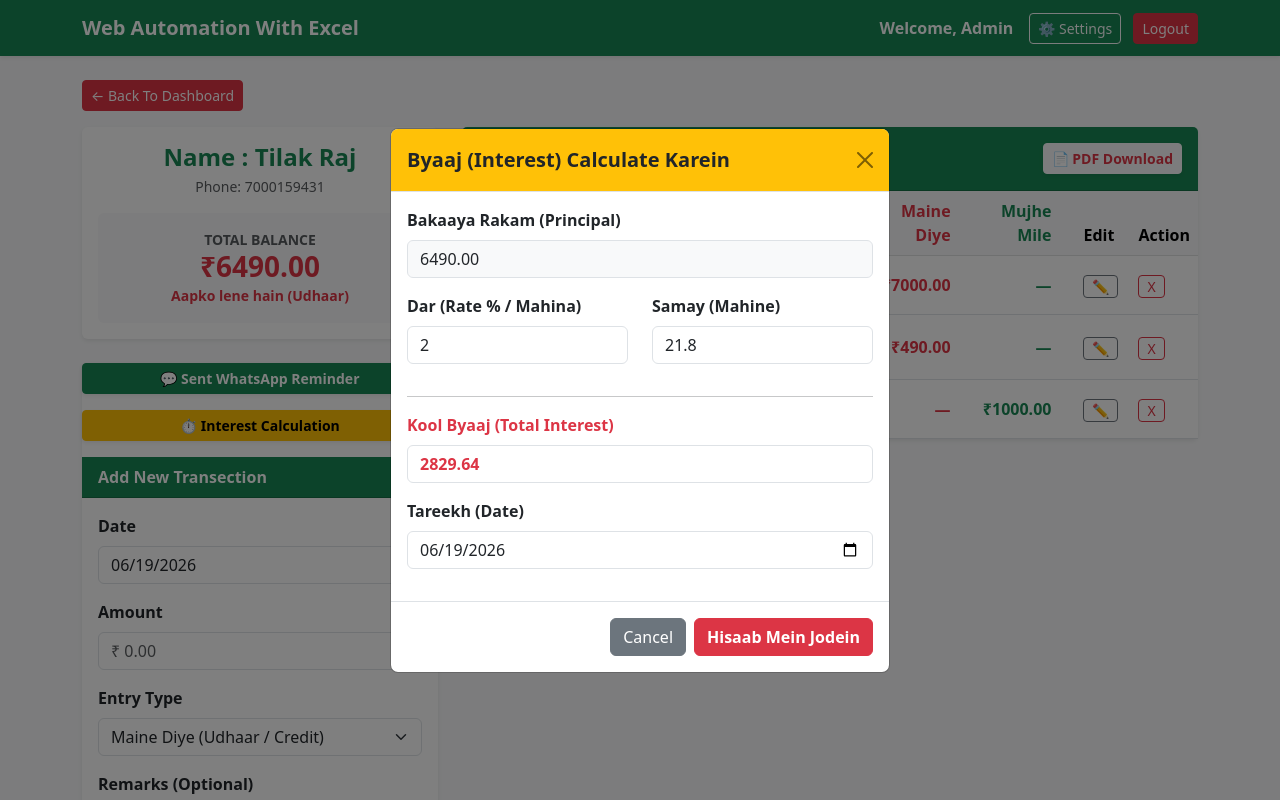
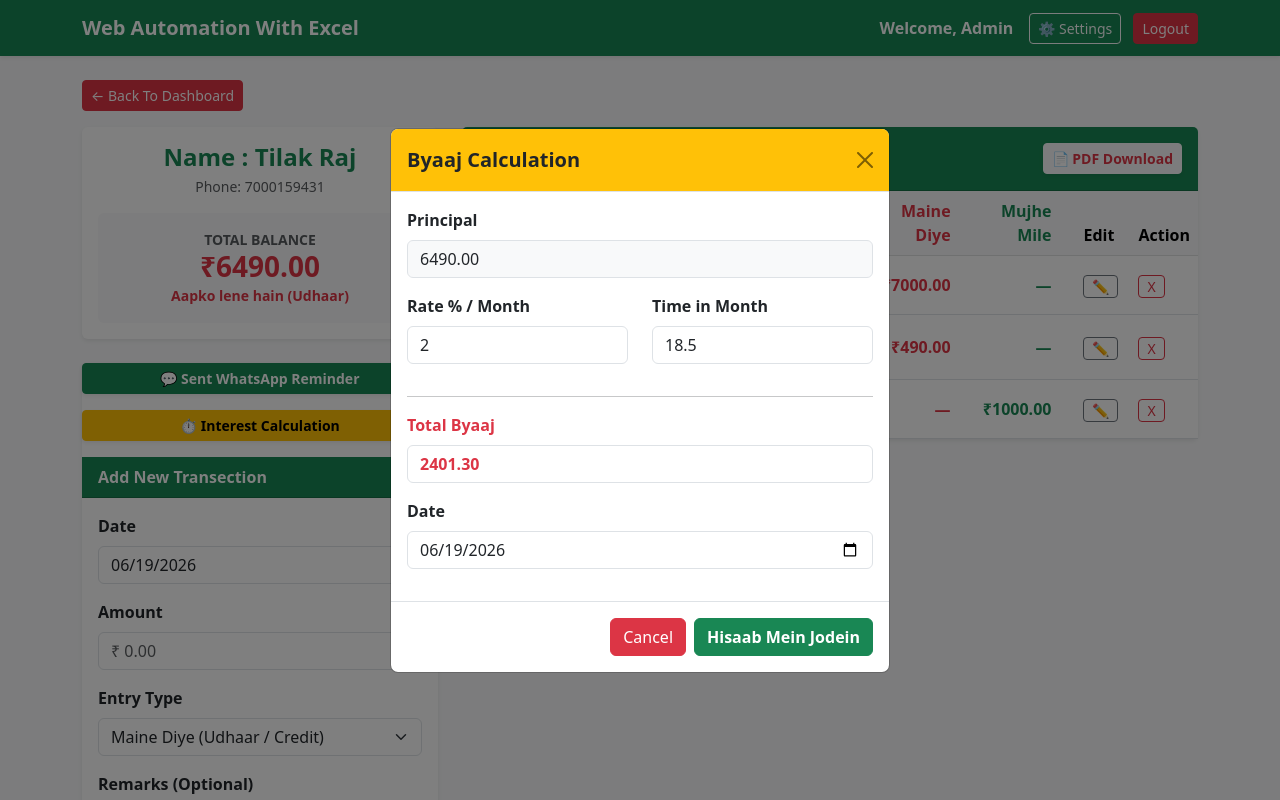
Before and after one commit to Dilip25825/web-automation-with-excel-khata, a Django app: page /customer/4/ in a window 1280 px wide, after a click on "⏱ Interest Calculation". Run offline with Django 5.2, Linux system fonts and the light colour scheme; a user stored in the database is signed in; data comes from the database, SQL or seed files in the repository; both versions use the stored data as it was after the commit; some libraries are stand-ins or nearby versions.

Commit message:
Update:Som CSS

```diff
--- a/khata/templates/khata/customer_detail.html
+++ b/khata/templates/khata/customer_detail.html
@@ -142,7 +142,7 @@
     <div class="modal-dialog modal-dialog-centered">
         <div class="modal-content">
             <div class="modal-header bg-warning">
-                <h5 class="modal-title fw-bold text-dark" id="interestModalLabel">Byaaj (Interest) Calculate Karein</h5>
+                <h5 class="modal-title fw-bold text-dark" id="interestModalLabel">Byaaj Calculation</h5>
                 <button type="button" class="btn-close" data-bs-dismiss="modal" aria-label="Close"></button>
 
             </div>
@@ -153,7 +153,7 @@
 
                     <!-- Principal Amount (Bakaaya Rakam) - Read Only -->
                     <div class="mb-3">
-                        <label class="form-label fw-semibold">Bakaaya Rakam (Principal)</label>
+                        <label class="form-label fw-semibold">Principal</label>
                         <input type="number" id="principalAmt" class="form-control bg-light"
                             value="{{ net_balance|stringformat:'.2f' }}" readonly>
                     </div>
@@ -161,7 +161,7 @@
                     <div class="row">
                         <!-- Rate per month -->
                         <div class="col-6 mb-3">
-                            <label class="form-label fw-semibold">Dar (Rate % / Mahina)</label>
+                            <label class="form-label fw-semibold">Rate % / Month</label>
                             <input type="number" step="0.01" name="rate" id="interestRate" class="form-control"
                                 placeholder="Jaise 2" required value="2">
                         </div>
@@ -169,7 +169,7 @@
 
                         <!-- Time in months -->
                         <div class="col-6 mb-3">
-                            <label class="form-label fw-semibold">Samay (Mahine)</label>
+                            <label class="form-label fw-semibold">Time in Month</label>
                             <!-- value me backend se calculated mahine aayenge, par ise manually badla (edit) bhi ja sakta hai -->
                             <input type="number" step="0.01" name="months" id="interestMonths" class="form-control"
                                 placeholder="Kitne mahine?" value="{{ auto_months }}" required>
@@ -180,21 +180,21 @@
 
                     <!-- Auto-calculated Interest Amount -->
                     <div class="mb-3">
-                        <label class="form-label fw-bold text-danger">Kool Byaaj (Total Interest)</label>
+                        <label class="form-label fw-bold text-danger">Total Byaaj</label>
                         <input type="number" step="0.01" name="interest_amount" id="totalInterest"
                             class="form-control fw-bold text-danger" required readonly>
                     </div>
 
                     <div class="mb-3">
-                        <label class="form-label fw-semibold">Tareekh (Date)</label>
+                        <label class="form-label fw-semibold">Date</label>
                         <input type="date" name="date" class="form-control" value="{% now 'Y-m-d' %}" required>
                     </div>
 
                 </div>
                 <div class="modal-footer">
-                    <button type="button" class="btn btn-secondary" data-bs-dismiss="modal">Cancel</button>
+                    <button type="button" class="btn btn-danger" data-bs-dismiss="modal">Cancel</button>
                     <!-- Form submit button -->
-                    <button type="submit" class="btn btn-danger fw-bold">Hisaab Mein Jodein</button>
+                    <button type="submit" class="btn btn-success fw-bold">Hisaab Mein Jodein</button>
                 </div>
             </form>
         </div>
--- a/khata/templates/khata/login.html
+++ b/khata/templates/khata/login.html
@@ -21,7 +21,7 @@
                         <label class="form-label fw-semibold">Password</label>
                         <input type="password" name="password" class="form-control" placeholder="Enter Password" required>
                     </div>
-                    <button type="submit" class="btn btn-success w-100 fw-bold mt-2">Login Karein</button>
+                    <button type="submit" class="btn btn-success w-100 fw-bold mt-2">Login</button>
                 </form>
 
             </div>
--- a/khata/views.py
+++ b/khata/views.py
@@ -218,7 +218,7 @@ def customer_detail(request, customer_id):
         auto_months = 0
         # Agar koi transaction mojood hai, toh sabse aakhri date nikalenge
         if transactions.exists():
-            last_trans = transactions.first()
+            last_trans = transactions.last()
 
             # FIX: Purani entries (datetime) ko sirf 'date' mein badalne ka logic
             last_date = last_trans.date
@@ -358,30 +358,30 @@ def add_interest(request, b64_id):
 
             trans_date = parse_date(date_str)
 
-            # Custom remarks banayein taaki samajh aaye ki ye entry vyaaj ki hai
-            remarks = f"Vyaaj (Interest): {rate}% dar se {months} mahine ka"
+            # Custom remarks banayein taaki samajh aaye ki ye entry Byaaj ki hai
+            remarks = f"Byaaj (Interest): {rate}% dar se {months} mahine ka"
 
-            # Duplicate Check: Check karein ki same date pe same vyaaj pehle toh nahi joda gaya
+            # Duplicate Check: Check karein ki same date pe same Byaaj pehle toh nahi joda gaya
             if Transaction.objects.filter(customer=customer, amount=interest_amount, trans_type='GIVEN', date=trans_date, remarks=remarks).exists():
-                messages.warning(request, "Vyaaj ki yeh entry is tareekh par pehle se lag chuki hai! (Duplicate Error)")
+                messages.warning(request, "Byaaj ki yeh entry is tareekh par pehle se lag chuki hai! (Duplicate Error)")
                 return redirect('customer_detail', customer_id=customer.id)
 
             # Agar duplicate nahi hai, toh nayi entry save karein
             new_trans = Transaction(
                 customer=customer,
                 amount=interest_amount,
-                trans_type='GIVEN',  # Vyaaj udhaar mein judta hai, isliye 'GIVEN'
+                trans_type='GIVEN',  # Byaaj udhaar mein judta hai, isliye 'GIVEN'
                 remarks=remarks,
                 date=trans_date
             )
             new_trans.save()
-            messages.success(request, f"₹{interest_amount} ka vyaaj khate mein safaltapoorvak jod diya gaya!")
+            messages.success(request, f"₹{interest_amount} ka Byaaj khate mein safaltapoorvak jod diya gaya!")
 
         return redirect('customer_detail', customer_id=customer.id)
 
     except Exception as e:
         # Error aane par handle karein aur dashboard par wapas bhej dein
-        messages.error(request, f"Vyaaj jodne mein samasya aayi: {str(e)}")
+        messages.error(request, f"Byaaj jodne mein samasya aayi: {str(e)}")
         return redirect('dashboard')
 
 @login_required
```
Also changed, not shown: khata/templates/khata/edit_transaction.html (+7 -7 lines), khata/templates/khata/shop_profile.html (+6 -6 lines), db.sqlite3.
